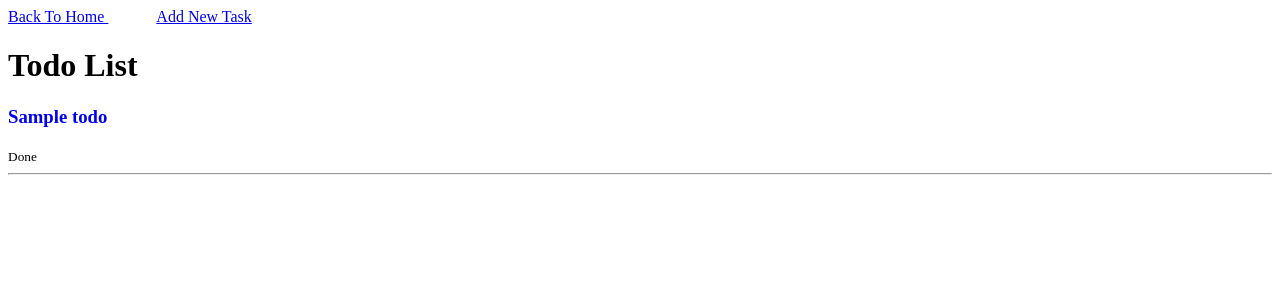
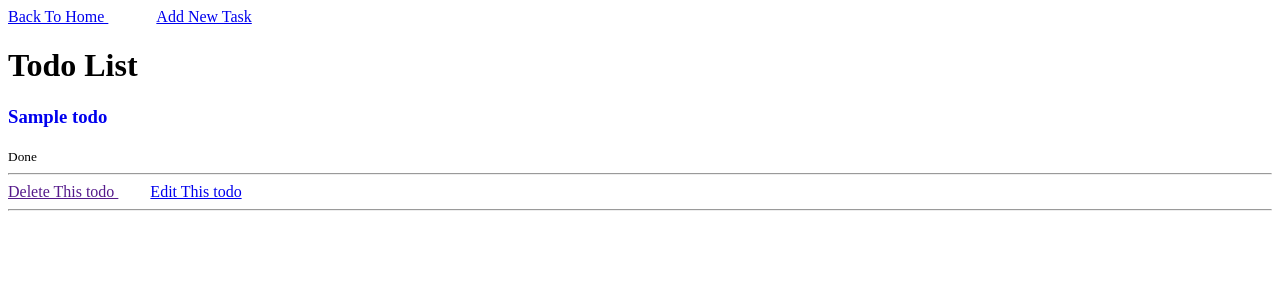
Before and after one commit to AliiHeydarii/Todo-CBV, a Django app: page / in a window 1280 px wide. Shown: the top 300 px of the page. Run offline with Django 4.2, Linux system fonts and the light colour scheme; tables that the repository leaves empty hold one stand-in row (values such as "Sample post").

Commit message:
create update view for todo

```diff
--- a/todo/templates/todo_list.html
+++ b/todo/templates/todo_list.html
@@ -13,6 +13,8 @@
 
     </a>
     <small> {{todo.status}} </small><hr>
+    <a href="" style="margin-right: 2rem;"> Delete This todo </a>
+    <a href="{% url 'todo-update' todo.id %}"> Edit This todo </a> <hr> <br> <br>
 </div>
 {% endfor %}
 
--- a/todo/urls.py
+++ b/todo/urls.py
@@ -5,5 +5,6 @@ from . import views
 urlpatterns = [
     path('' , views.TodoListView.as_view() , name='todo-list'),
     path('todo-detail/<int:pk>/' ,  views.TodoDetial.as_view() , name='todo-detial'),
-    path('todo-create/' , views.TodoCreate.as_view() , name='todo-create')
+    path('todo-create/' , views.TodoCreate.as_view() , name='todo-create'),
+    path('todo-update/<int:pk>/' , views.TodoUpdate.as_view() , name='todo-update')
 ]
--- a/todo/views.py
+++ b/todo/views.py
@@ -1,6 +1,6 @@
-from django.shortcuts import render
+from django.shortcuts import render , get_object_or_404
 from .models import Todo
-from django.views.generic import ListView , DetailView , CreateView
+from django.views.generic import ListView , DetailView , CreateView , DeleteView , UpdateView
 from .forms import TodoForm
 # Create your views here.
 
@@ -23,3 +23,10 @@ class TodoCreate(CreateView):
     form_class = TodoForm
     template_name = 'todo_create.html'
     success_url = '/'
+
+
+class TodoUpdate(UpdateView):
+    model = Todo
+    form_class = TodoForm
+    template_name = 'todo_create.html'
+    success_url = '/'
```
